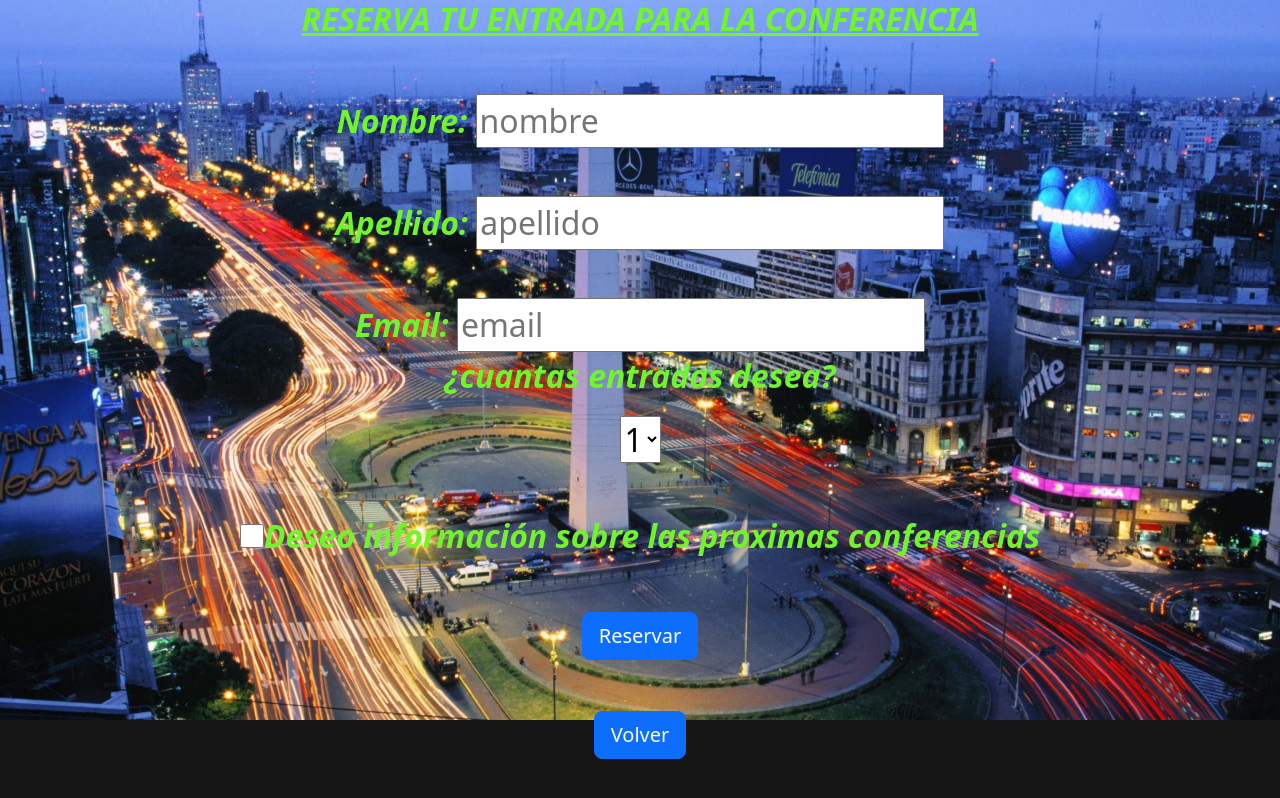
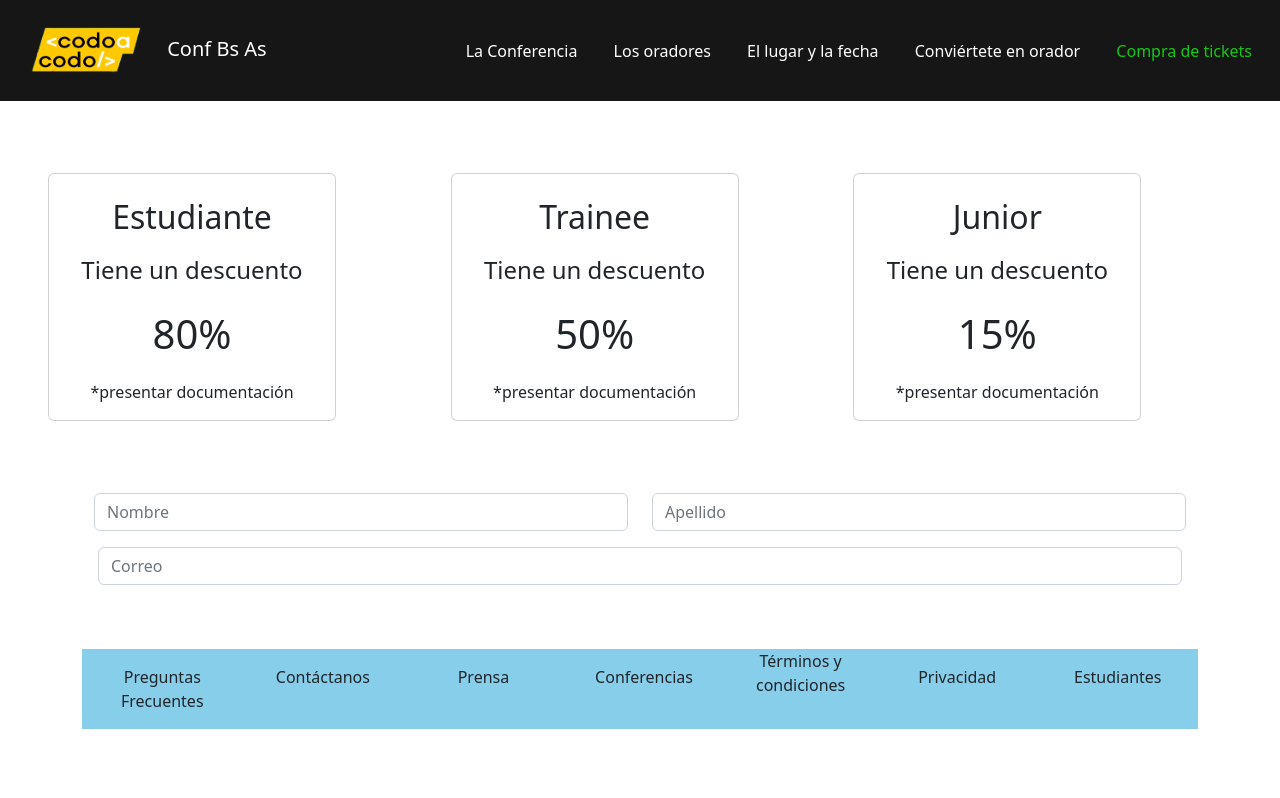
Before and after one commit to Firesoulsolutions/IntegradorFront, a plain HTML site: page CompraTicket.html in a window 1280 px wide. Drawn offline with nearby package versions, Linux system fonts and the light colour scheme.

Commit message:
modificado pagina venta ticket v1.0

```diff
--- a/CompraTicket.html
+++ b/CompraTicket.html
@@ -12,35 +12,109 @@
 
 
 </head>
-<body id="bodyCompraticket">
-    <h1>RESERVA TU ENTRADA PARA LA CONFERENCIA</h1><br><br>
 
 
-            <form action="" method="post" id="formulario">
-                <label for="nombre">Nombre: </label>
-                <input type="text" name="nombre" id="nombre" required placeholder="nombre">
+<body id="bodyCompraticket">
 
-                <br><br>
-                <label for="apellido">Apellido: </label>
-                <input type="text" name="apellido" id="apellido" required placeholder="apellido">
-                <br><br>
-                <label for="correoElectronico">Email: </label>
-                <input type="email" name="email" id="email" required placeholder="email">
-                <br>
-                <p>¿cuantas entradas desea?</p>
-                <select name="entradas" id="entradas">
+    <div class="headerTicket">
+            <nav class="navbar bg-Secondary">
+                <div class="container-fluid">
+                        <a class="navbar-brand" id="Logo" href="#">
+                            <img src="image/codoacodo.png" alt="Logo" width="150" height="75" class="d-inline-block align-text-center"></img>
+                            <stan>Conf Bs As</stan>
+                        </a>
+                        <stan id="menuTop">
+                        <stan>La Conferencia</stan>
+                        <stan>Los oradores</stan>
+                        <stan>El lugar y la fecha</stan>
+                        <stan>Conviértete en orador</stan>
+                        <a href="CompraTicket.html">Compra de tickets</a>
+                        </stan>
+                </div>
+            </nav>
 
-                <option value="1" selected>1</option>
-                <option value="2">2</option>
-                <option value="3">3</option>
-                <option value="4">4</option>
-                </select><br><br>
-                <input type="checkbox" id="checkbox"><stan>Deseo información sobre las proximas conferencias</stan></input><br>
-                <br>
-                <input type="submit" class="btn btn-primary btn-lg" value="Reservar" ></input><br><br>
-                <a href="index.html"><input type="button" class="btn btn-primary btn-lg" value="Volver" ></input></a>
-            </form>
+    </div><br>
+    <!--  tarjetas de oradores -->
+
+    <div class="conainer mx-0">
+        <div class="row p-5">
+            <div class="col-md-4">
+                <div class="card" style="width: 18rem;">
+                    <div class="card-body">
+                        <h5 class="card-title text-center p-2 fs-2">Estudiante</h5>
+                        <p class="card-text text-center fs-4">Tiene un descuento</p>
+                        <p class="card-text text-center fs-1">80%</p>
+                        <p class="card-text text-center">*presentar documentación</p>
+
+                    </div>
+                </div>
+
+            </div>
+            <div class="col-md-4">
+                <div class="card" style="width: 18rem;">
+                    <div class="card-body">
+                        <h5 class="card-title text-center p-2 fs-2">Trainee</h5>
+                        <p class="card-text text-center fs-4">Tiene un descuento</p>
+                        <p class="card-text text-center fs-1">50%</p>
+                        <p class="card-text text-center">*presentar documentación</p>
+                    </div>
+                </div>
+
+            </div>
+            <div class="col-md-4">
+                <div class="card" style="width: 18rem;">
+                    <div class="card-body">
+                        <h5 class="card-title text-center p-2 fs-2">Junior</h5>
+                        <p class="card-text text-center fs-4">Tiene un descuento</p>
+                        <p class="card-text text-center fs-1">15%</p>
+                        <p class="card-text text-center">*presentar documentación</p>
+                    </div>
+                </div>
+
+            </div>
+        </div>
+</div>
+</div><br>
+
+    <div class="container">
+        <form action="dato.html" method="post">
+            <div class="container text-center">
+                <div class="row">
+                    <div class="col-6">
+                        <input type="text" class="form-control" id="compraTicketNombre" placeholder="Nombre" required>
+                    </div>
+                    <div class="col-6">
+                         <input type="text" class="form-control" id="compraTicketApellido" placeholder="Apellido" required>
+                    </div>
+                    <div class="col p-3">
+                        <input type="email" class="form-control" id="compraTicketEmail" placeholder="Correo" required>
+                   </div>
+
+                </div><br>
+
+
+        </form><br>
+    </div>
+
+    <footer>
+        <div class="container text-center">
+            <div class="row" id="PieDePaginaTicket">
+                <div class="col p-3">Preguntas Frecuentes</div>
+                <div class="col p-3">Contáctanos</div>
+                <div class="col p-3">Prensa</div>
+                <div class="col p-3">Conferencias</div>
+                <div class="col">Términos y condiciones</div>
+                <div class="col p-3">Privacidad</div>
+                <div class="col p-3">Estudiantes</div>
+
+
+                </div>
+            </div>
+        </div>
+
+    </footer>
 
 
 </body>
+<script src="logica.js"></script>
 </html>
--- a/mainTP.css
+++ b/mainTP.css
@@ -93,33 +93,15 @@ body>main>h2{
 
 }
 /* css para formulario compras */
-#bodyCompraticket {
+.headerTicket{
     background-color: rgb(22, 22, 22);
-    background-image: url("image/ba3.jpg");
-    background-repeat: no-repeat;
-    background-position: center top;
-    background-attachment: fixed;
-    background-size: contain;
+}
+#PieDePaginaTicket{
+    background-color:skyblue;
     text-align: center;
-}
-#bodyCompraticket>h1{
-    color: rgb(113, 244, 43);
-    font-size: 2rem;
-    font-style: italic;
-    font-weight: bold;
-    text-align: center;
-    text-decoration: underline;
-}
-
-
-#formulario{
-    color: rgb(113, 244, 43);
-    font-size: 2rem;
-    font-style: italic;
-    font-weight: bold;
 
 }
-#checkbox{
-    width: 1.5rem;
-    height: 1.5rem;
+#PieDePaginaTicket>stan{
+    color: blueviolet;
+
 }
```
Also changed, not shown: index.html (+1 -0 lines), logica.js (added).
